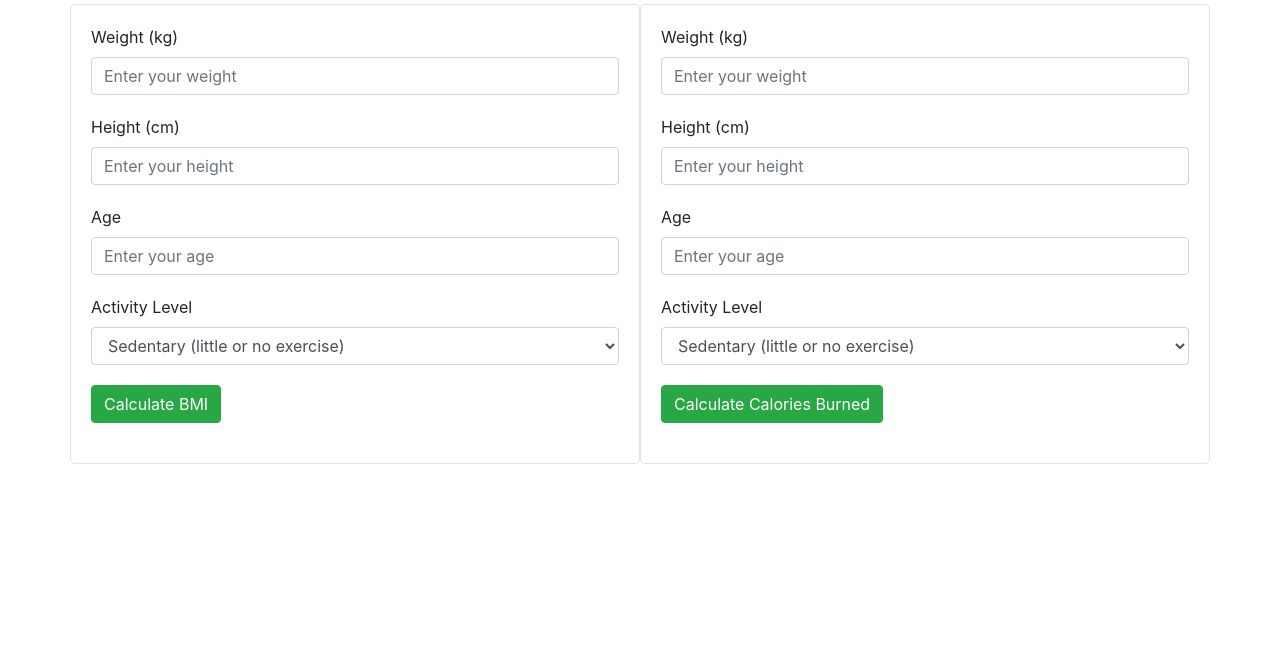
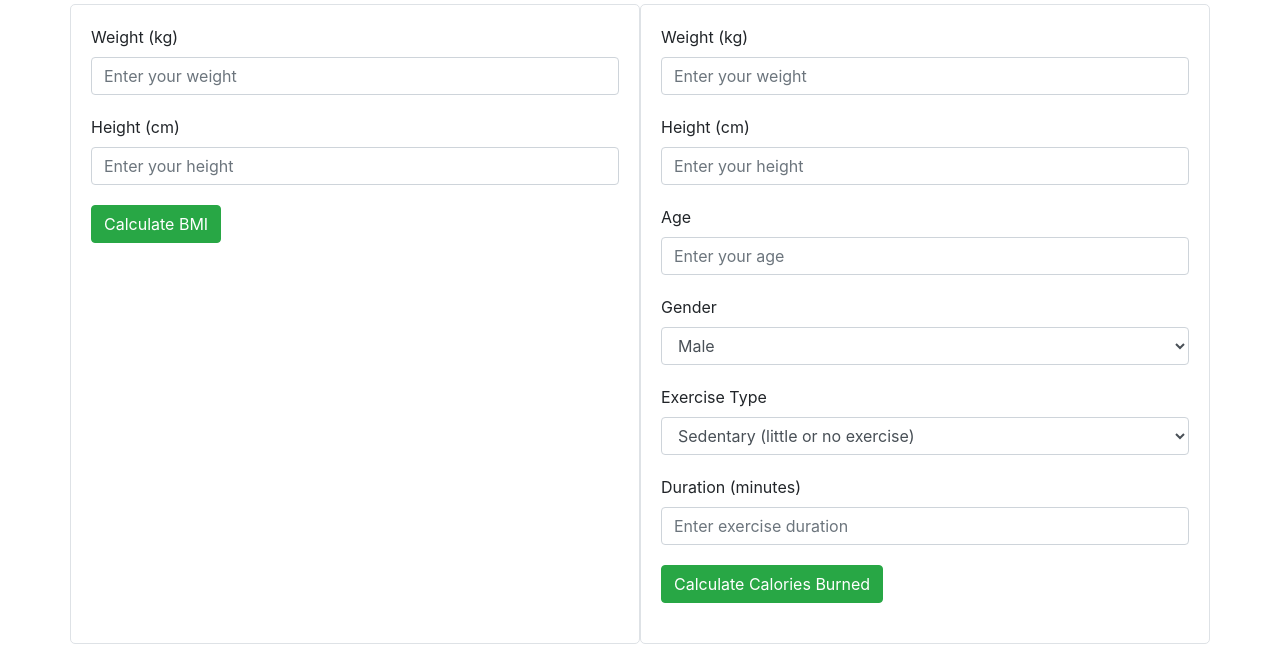
Before and after one commit to LaibaKhan1/Gym-Freak-Fitness-Tracker, a Django app: page /Activity_Tracker/ in a window 1280 px wide. Shown: the part 136-800 px from the top of the page. Run offline with Django 4.2, Linux system fonts and the light colour scheme; some libraries are stand-ins or nearby versions.

Commit message:
implemented calories burned in views.py

```diff
--- a/GymFreak/GymFreak/templates/Activity_Tracker/index.html
+++ b/GymFreak/GymFreak/templates/Activity_Tracker/index.html
@@ -127,13 +127,13 @@
                            placeholder="Enter your height" required>
                 </div>
 
-                <div class="form-group">
+                <!-- <div class="form-group">
                     <label for="age">Age</label>
                     <input type="number" class="form-control" id="age" name="age"
                            placeholder="Enter your age" required>
-                </div>
+                </div> -->
 
-                <div class="form-group">
+                <!-- <div class="form-group">
                     <label for="activity_level">Activity Level</label>
                     <select class="form-control" id="activity_level" name="activity_level" required>
                         <option value="sedentary">Sedentary (little or no exercise)</option>
@@ -141,7 +141,7 @@
                         <option value="moderate">Moderately active (moderate exercise/sports 3-5 days/week)</option>
                         <option value="active">Very active (hard exercise/sports 6-7 days a week)</option>
                     </select>
-                </div>
+                </div> -->
 
                 <button type="submit" class="btn btn-success">Calculate BMI</button>
             </form>
@@ -159,30 +159,41 @@
                 {% csrf_token %}
                 <div class="form-group">
                     <label for="weight">Weight (kg)</label>
-                    <input type="number" class="form-control" id="weight" name="weight"
-                           placeholder="Enter your weight" required>
+                    <input type="number" class="form-control" id="weight" name="weight" placeholder="Enter your weight" required>
                 </div>
 
                 <div class="form-group">
                     <label for="height">Height (cm)</label>
-                    <input type="number" class="form-control" id="height" name="height"
-                           placeholder="Enter your height" required>
+                    <input type="number" class="form-control" id="height" name="height" placeholder="Enter your height" required>
                 </div>
 
                 <div class="form-group">
                     <label for="age">Age</label>
-                    <input type="number" class="form-control" id="age" name="age"
-                           placeholder="Enter your age" required>
+                    <input type="number" class="form-control" id="age" name="age" placeholder="Enter your age" required>
                 </div>
 
                 <div class="form-group">
-                    <label for="activity_level">Activity Level</label>
-                    <select class="form-control" id="activity_level" name="activity_level" required>
+                    <label for="gender">Gender</label>
+                    <select class="form-control" id="gender" name="gender" required>
+                        <option value="M">Male</option>
+                        <option value="F">Female</option>
+                    </select>
+                </div>
+
+                <div class="form-group">
+                    <label for="exercise_type">Exercise Type</label>
+                    <select class="form-control" id="exercise_type" name="exercise_type" required>
                         <option value="sedentary">Sedentary (little or no exercise)</option>
                         <option value="light">Lightly active (light exercise/sports 1-3 days/week)</option>
                         <option value="moderate">Moderately active (moderate exercise/sports 3-5 days/week)</option>
                         <option value="active">Very active (hard exercise/sports 6-7 days a week)</option>
                     </select>
+                </div>
+
+                <div class="form-group">
+                    <label for="duration_minutes">Duration (minutes)</label>
+                    <input type="number" class="form-control" id="duration_minutes" name="duration_minutes"
+                           placeholder="Enter exercise duration" required>
                 </div>
 
                 <button type="submit" class="btn btn-success">Calculate Calories Burned</button>
@@ -194,7 +205,6 @@
             </div>
             {% endif %}
         </div>
-    </div>
 
 </div>
 
--- a/GymFreak/GymFreak/views.py
+++ b/GymFreak/GymFreak/views.py
@@ -1,6 +1,7 @@
 from django.shortcuts import render, redirect
 from django.http import HttpResponse
-from .models import ex_routines, CalorieEntry
+from .models import ex_routines, CalorieEntry, CaloriesBurned
+from .forms import CalorieBurnedEntryForm, CalorieEntryForm
 from math import ceil
 import requests
 from .forms import CalorieEntryForm
@@ -87,17 +88,37 @@ def calorie_entry(request):
 
     entries = CalorieEntry.objects.all()
 
-    return render(request, 'calorie_entry.html', {'form': form, 'entries': entries})
+    return render(request, 'Meal_Tracker/index.html', {'form': form, 'entries': entries})
+
+def calorie_Burned(weight, height, age, gender, exercise_type, duration_minutes):
+    BMR_MALE = 88.362
+    BMR_FEMALE = 447.593
+    ACTIVITY_FACTOR = {
+        'sedentary': 1.2,
+        'light': 1.375,
+        'moderate': 1.55,
+        'active': 1.725,
+        'very_active': 1.9,
+    }
+    if gender == 'M':
+        bmr = BMR_MALE + (13.397 * weight) + (4.799 * height) - (5.677 * age)
+    else:
+        bmr = BMR_FEMALE + (9.247 * weight) + (3.098 * height) - (4.330 * age)
+
+    calories_burned = bmr * ACTIVITY_FACTOR.get(exercise_type, 1.0) * (duration_minutes / 60.0)
+    return calories_burned
 
 def Activity_Tracker(request):
     if request.method == 'POST':
         weight = float(request.POST.get('weight'))
         height = float(request.POST.get('height'))
         age = int(request.POST.get('age'))
-        activity_level = request.POST.get('activity_level')
+        exercise_type = str(request.POST.get('exercise_type'))
+        duration = int(request.POST.get('duration_minutes'))
+        gender = str(request.POST.get('gender'))
 
         bmi = calculate_bmi(weight, height)
-        calories_burned = calculate_calories_burned(weight, height, age, activity_level)
+        calories_burned = calorie_Burned(weight, height, age, gender, exercise_type, duration)
 
         return render(request, 'Activity_Tracker/index.html', {
             'bmi_calculated': True,
@@ -111,32 +132,32 @@ def calculate_bmi(weight, height):
     bmi = weight / ((height / 100) ** 2)
     return bmi
 
-def calculate_calories_burned(weight, height, age, activity_level):
-    api_key = '4d5a3265e8bb88415d11ed602f0aa05a'
-    api_endpoint = 'https://api.nutritionix.com/v1_1/exercise'
+# def calculate_calories_burned(weight, height, age, activity_level):
+#     api_key = '4d5a3265e8bb88415d11ed602f0aa05a'
+#     api_endpoint = 'https://api.nutritionix.com/v1_1/exercise'
 
-    payload = {
-        'query': activity_level,
-        'gender': 'male',
-        'weight_kg': weight,
-        'height_cm': height,
-        'age': age,
-    }
+#     payload = {
+#         'query': activity_level,
+#         'gender': 'male',
+#         'weight_kg': weight,
+#         'height_cm': height,
+#         'age': age,
+#     }
 
-    headers = {
-        'x-app-id': api_key,
-        'x-app-key': 'b23c54ae',
-    }
+#     headers = {
+#         'x-app-id': api_key,
+#         'x-app-key': 'b23c54ae',
+#     }
 
-    try:
-        response = requests.post(api_endpoint, data=payload, headers=headers)
-        response.raise_for_status()
-        data = response.json()
+#     try:
+#         response = requests.post(api_endpoint, data=payload, headers=headers)
+#         response.raise_for_status()
+#         data = response.json()
 
-        calories_burned = data.get('exercises', [{}])[0].get('nf_calories', 0)
+#         calories_burned = data.get('exercises', [{}])[0].get('nf_calories', 0)
 
-        return calories_burned
+#         return calories_burned
 
-    except requests.exceptions.RequestException as e:
-        print(f"Error fetching calories burned: {e}")
-        return 0
+#     except requests.exceptions.RequestException as e:
+#         print(f"Error fetching calories burned: {e}")
+#         return 0
```
Also changed, not shown: GymFreak/GymFreak/forms.py (+6 -1 lines), GymFreak/GymFreak/models.py (+35 -0 lines), GymFreak/GymFreak/migrations/0006_caloriesburned.py (added), GymFreak/db.sqlite3.
